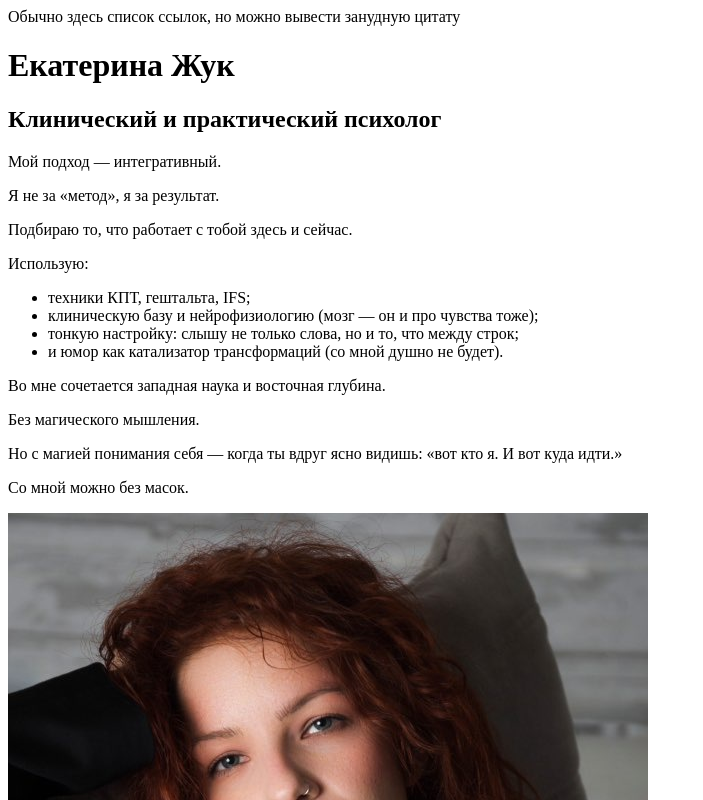
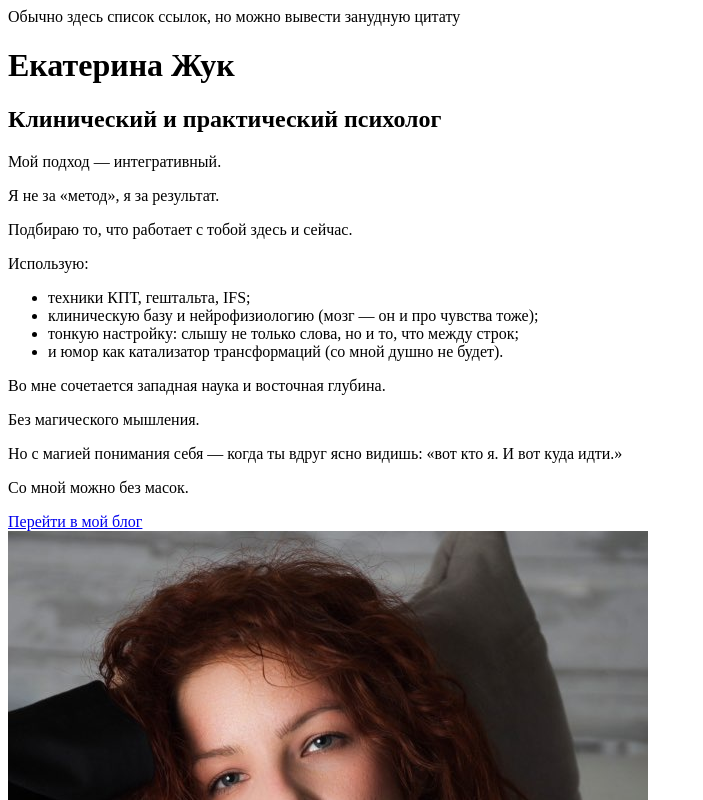
Before and after one commit to winerar/katezhuk, a React (Vite) app: page / in a window 1280 px wide. Shown: the top 800 px of the page, without its empty margins (0-703 px from the left). Built offline with nearby package versions, Linux system fonts and the light colour scheme; the HTML template or start-up script is replaced by a standard one.

Commit message:
fix: update layout spacing in App component and enhance styles for improved visual consistency; add About component and blog link in content

```diff
--- a/src/App.tsx
+++ b/src/App.tsx
@@ -4,7 +4,7 @@ import Main from "./components/organism/Main";
 
 function App() {
   return (
-    <div className="bg-platinum font-primary flex flex-col gap-9 justify-between min-h-dvh w-full py-3 px-3 md:px-12 lg:px-24 xl:px-60">
+    <div className="bg-platinum font-primary flex flex-col gap-9 justify-between min-h-dvh w-full py-6 px-3 md:px-12 lg:px-24 xl:px-60">
       <Header />
       <Main />
       <Footer />
--- a/src/assets/data/content.json
+++ b/src/assets/data/content.json
@@ -5,6 +5,8 @@
   "telegram": "Телеграм",
   "instagramLink": "https://www.instagram.com/kate.zhuk.psy/",
   "instagram": "Инстаграм",
+  "blogLink": "https://t.me/kate_zhuk_psy",
+  "blog": "Перейти в мой блог",
   "packages": [
     {
       "title": "4 сессии",
--- a/src/components/organism/Contact.tsx
+++ b/src/components/organism/About.tsx
@@ -1,6 +1,6 @@
 import Typography from "../atom/Typography";
 
-function Contact() {
+function About() {
   return (
     <div>
       <Typography component="h2">Как со мной связаться</Typography>
@@ -9,4 +9,4 @@ function Contact() {
   );
 }
 
-export default Contact;
+export default About;
--- a/src/components/organism/Main.tsx
+++ b/src/components/organism/Main.tsx
@@ -1,13 +1,13 @@
-import Contact from "./Contact";
+import About from "./About";
 import Pricelist from "./Pricelist";
 import Profile from "./Profile";
 
 function Main() {
   return (
-    <main className="text-black flex-grow py-3 flex flex-col gap-6">
+    <main className="text-black flex-grow flex flex-col gap-6">
       <Profile />
       <Pricelist />
-      <Contact />
+      {/* <Contact /> */}
     </main>
   );
 }
--- a/src/components/organism/Profile.tsx
+++ b/src/components/organism/Profile.tsx
@@ -2,13 +2,15 @@ import Typography from "../atom/Typography";
 import content from "@/assets/data/content.json";
 import photo from "@/assets/images/kate_zhuk.jpg";
 import Image from "../molecule/Image";
+import Link from "../molecule/Link";
 
 function Profile() {
   return (
-    <div className="flex-col-reverse xl:flex-row flex justify-between gap-3">
+    <div className="flex-col-reverse xl:flex-row flex justify-between gap-6">
       <div className="w-full xl:w-2/3">
         <Typography component="h1">{content.fullName}</Typography>
         <Typography component="h2">{content.professionDescription}</Typography>
+        <div>
           <p>Мой подход — интегративный.</p>
           <p>Я не за «метод», я за результат.</p>
           <p>Подбираю то, что работает с тобой здесь и сейчас.</p>
@@ -17,10 +19,12 @@ function Profile() {
             <ul>
               <li>техники КПТ, гештальта, IFS;</li>
               <li>
-              клиническую базу и нейрофизиологию (мозг — он и про чувства тоже);
+                клиническую базу и нейрофизиологию (мозг — он и про чувства
+                тоже);
               </li>
               <li>
-              тонкую настройку: слышу не только слова, но и то, что между строк;
+                тонкую настройку: слышу не только слова, но и то, что между
+                строк;
               </li>
               <li>
                 и юмор как катализатор трансформаций (со мной душно не будет).
@@ -30,10 +34,14 @@ function Profile() {
           <p>Во мне сочетается западная наука и восточная глубина.</p>
           <p>Без магического мышления.</p>
           <p>
-          Но с магией понимания себя — когда ты вдруг ясно видишь: «вот кто я. И
-          вот куда идти.»
+            Но с магией понимания себя — когда ты вдруг ясно видишь: «вот кто я.
+            И вот куда идти.»
           </p>
           <p>Со мной можно без масок.</p>
+        </div>
+        <div className="flex justify-center py-6">
+          <Link href={content.blogLink} title={content.blog} />
+        </div>
       </div>
       <div className="flex justify-center">
         <Image src={photo} alt="Profile" className="w-150" />
--- a/src/styles/main.css
+++ b/src/styles/main.css
@@ -21,33 +21,32 @@
 }
 
 .shadow-effect-offset::after {
-  top: -6px !important;
-  /* left: -6px !important; */
+  top: -0.5rem !important;
 }
 
 .shadow-effect::after {
   content: "";
   height: 100%;
-  width: calc(100% - 12px);
+  width: calc(100% - 1rem);
   position: absolute;
   background-color: var(--color-dusty-grape);
   z-index: -1;
   top: 0;
-  left: 6px;
-  border-radius: 24px;
+  left: 0.5rem;
+  border-radius: 1.5rem;
 }
 
 .backdrop-glass {
   background: rgba(0, 0, 0, 0.15);
   border: 1px solid rgba(255, 255, 255, 0.3);
-  border-radius: 24px;
+  border-radius: 1.5rem;
   position: relative;
   z-index: 0;
 }
 
 .backdrop-glass-offset {
-  backdrop-filter: blur(1px) !important;
-  -webkit-backdrop-filter: blur(1px);
+  backdrop-filter: blur(0.125rem) !important;
+  -webkit-backdrop-filter: blur(0.125rem);
 }
 
 .backdrop-glass::before {
@@ -62,7 +61,7 @@
   bottom: 0;
   opacity: 0.2;
   z-index: -1;
-  border-radius: 24px;
+  border-radius: 1.5rem;
 }
 
 .button-glass {
@@ -71,8 +70,8 @@
 }
 
 .button-glass:hover {
-  backdrop-filter: blur(24px) !important;
-  -webkit-backdrop-filter: blur(1px);
+  backdrop-filter: blur(1.5rem) !important;
+  -webkit-backdrop-filter: blur(1.5rem);
 }
 
 .button-shadow::after {
@@ -87,6 +86,6 @@
 }
 
 .button-shadow:hover::after {
-  width: calc(100% - 12px);
-  transform: translateY(-6px) translateX(6px);
+  width: calc(100% - 1rem);
+  transform: translateY(-0.5rem) translateX(0.5rem);
 }
```
Lines whose indentation alone changed are shown as unchanged.
